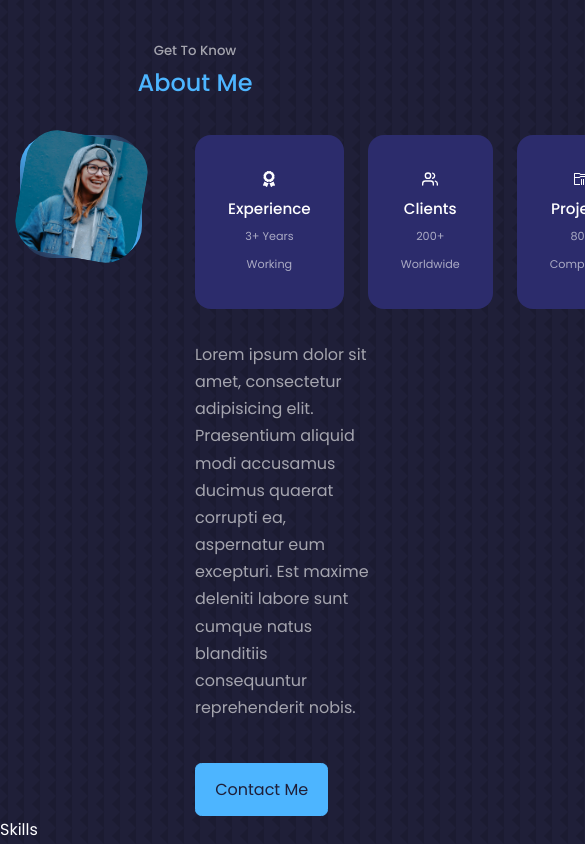
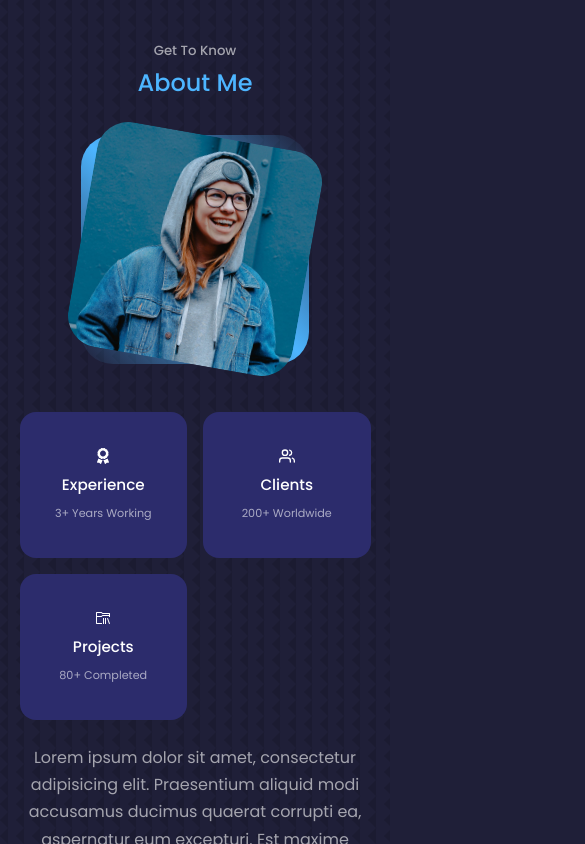
Before and after one commit to Jefferh30/Portfolio-Website, a React (Create React App) app: page / in a window 390 px wide. Shown: the part 900-1744 px from the top of the page, 585 px wide, since content can reach past the window. Built offline with nearby package versions, Linux system fonts and the light colour scheme; the HTML template or start-up script is replaced by a standard one.

Commit message:
Responsive design added

```diff
--- a/src/components/about/about.css
+++ b/src/components/about/about.css
@@ -64,3 +64,37 @@
     margin: 2rem 0 2.6rem;
     color: var(--color-light);
 }
+
+/*======= Tablets, medium devices ========*/
+@media screen and (max-width: 1024px) {
+    .about_container {
+        grid-template-columns: 1fr;
+        gap: 0;
+    }
+
+    .about_me {
+        width: 50%;
+        margin: 2rem auto 4rem;
+    }
+    .about_content p {
+        margin: 1rem 0 1.5rem;
+    }
+}
+
+/*======= Mobile, small devices ========*/
+@media screen and (max-width: 600px) {
+    .about_me {
+        width: 65%;
+        margin: 0 auto 3rem;
+    }
+    .about_cards {
+        grid-template-columns: 1fr 1fr;
+        gap: 1rem;
+    }
+    .about_content {
+        text-align: center;
+    }
+    .about_content p {
+        margin: 1.5rem 0;
+    }
+}
```
